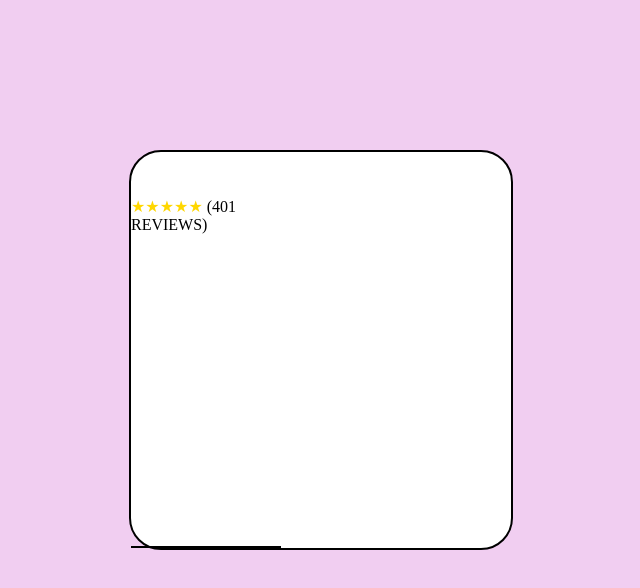
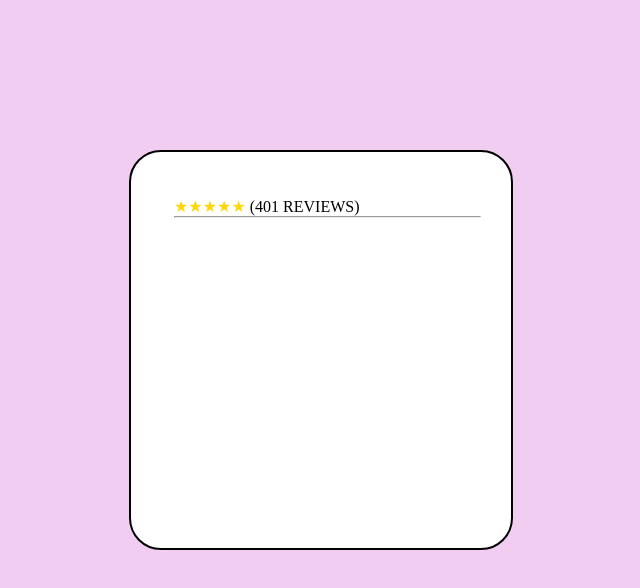
Before and after one commit to MedalLeink/Card, a plain HTML site: page index.html in a window 1280 px wide. Shown: the whole page, without its empty margins (319-959 px from the left). Drawn offline with nearby package versions, Linux system fonts and the light colour scheme.

Commit message:
others done

```diff
--- a/index.html
+++ b/index.html
@@ -12,7 +12,7 @@
         <div class="cover">
             <div class="inner_content">
                 <div class="stars"> (401 REVIEWS)</div>
-
+                <hr>
             </div>
         </div>
     </div>
--- a/styles.css
+++ b/styles.css
@@ -27,11 +27,7 @@ body {
 }
 
 .container .inner_content {
-    margin-top: 45px;
-    width: 150px;
-    /* text-decoration: underline; */
-    border-bottom: 2px solid black;
-}
+    margin: 45px 43px;
 
 .stars::before {
     content: "★★★★★";
@@ -39,3 +35,7 @@ body {
     font-size: 1rem;
     color: gold;
 }
+
+hr {
+    width: 24vw;
+}
```
